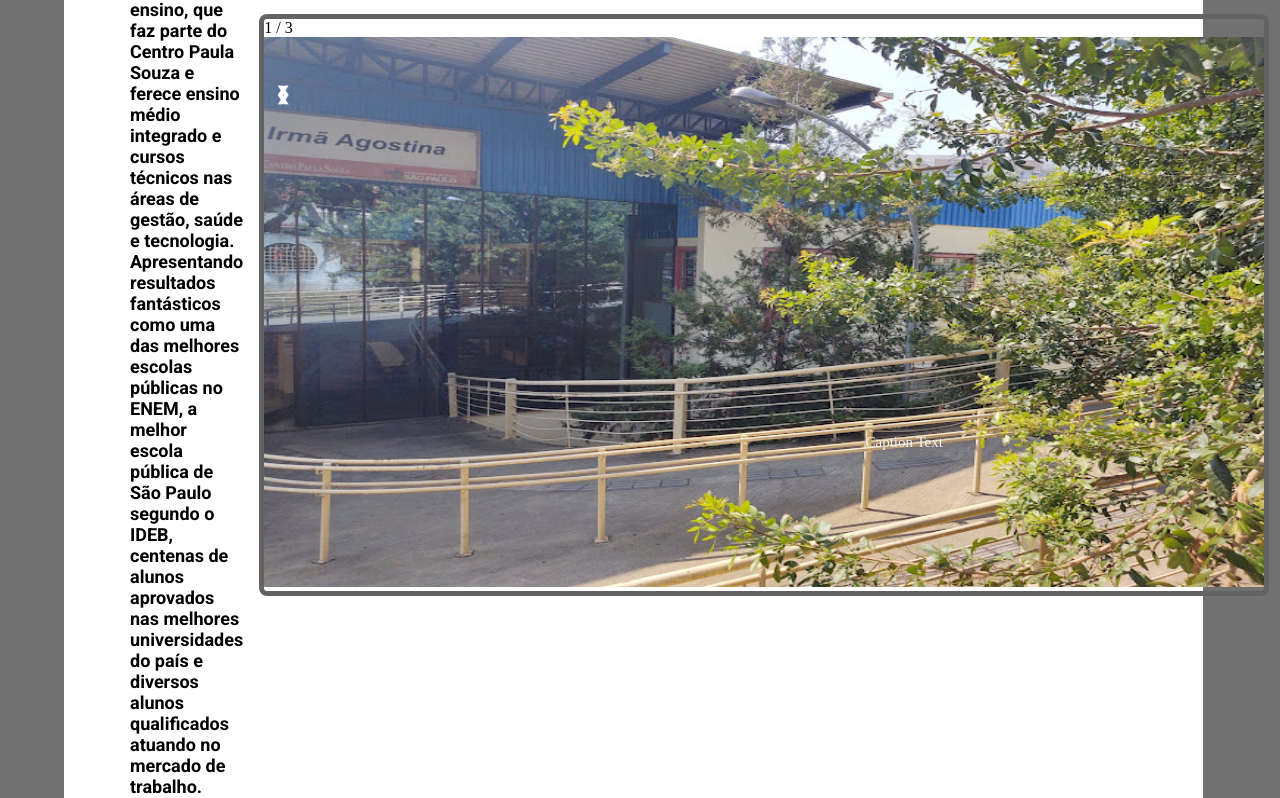
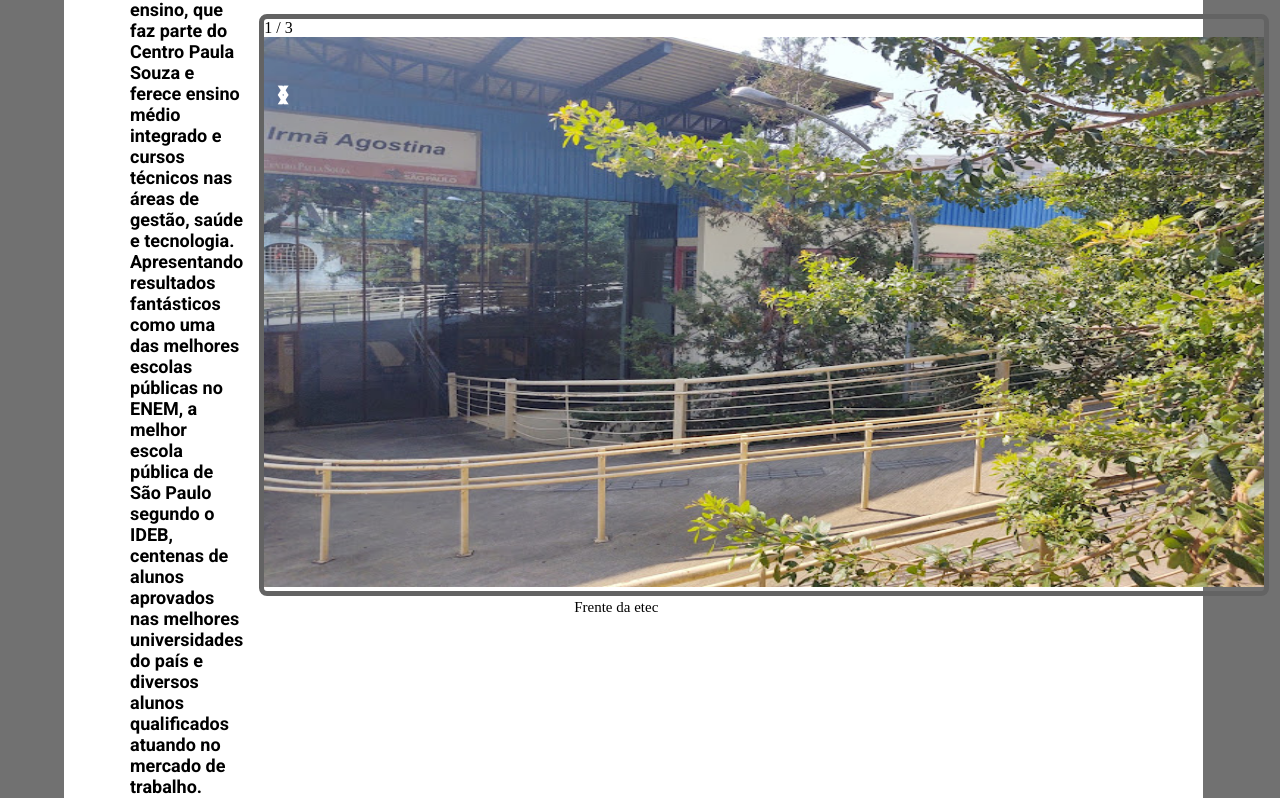
Before and after one commit to Samuelvmt/tccEtecia, a PHP site: page /sobre.html in a window 1280 px wide; the page is wider, and only the part inside the window is pictured. Shown: the part 333-1131 px from the top of that part. Run offline with PHP 8.4, Linux system fonts and the light colour scheme.

Commit message:
estilizando slide da página sobre

```diff
--- a/etecia/css/styles.css
+++ b/etecia/css/styles.css
@@ -277,13 +277,13 @@ span.psw {
 }
 
 /* Caption text */
-.text {
-  color: #f2f2f2;
+.txtSlide {
+  color: #020202;
   font-size: 15px;
   padding: 8px 12px;
   position: absolute;
-  bottom: 8px;
-  width: 100%;
+
+  width: 55%;
   text-align: center;
 }
 
--- a/etecia/sobre.html
+++ b/etecia/sobre.html
@@ -26,19 +26,19 @@
             <div class="slideSobre fade">
                 <div class="numbertext">1 / 3</div>
                 <img src="images/etecia_frente.jpg"height="550" width="1000" >
-                <div class="text">Caption Text</div>
+                <div class="txtSlide">Frente da etec</div>
               </div>
 
               <div class="slideSobre fade">
                 <div class="numbertext">2 / 3</div>
                 <img src="images/eteciaft.jpg" height="550" width="1000">
-                <div class="text">Caption Two</div>
+                <div class="txtSlide">Atrás da etec</div>
               </div>
 
               <div class="slideSobre fade">
                 <div class="numbertext">3 / 3</div>
                 <img src="images/backhd2.jpg" height="550" width="1000">
-                <div class="text">Caption Three</div>
+                <div class="txtSlide">Caption Three</div>
               </div>
 
               <a class="btnPrev2" onclick="plusSlides(-1)">&#10094;</a>
```
